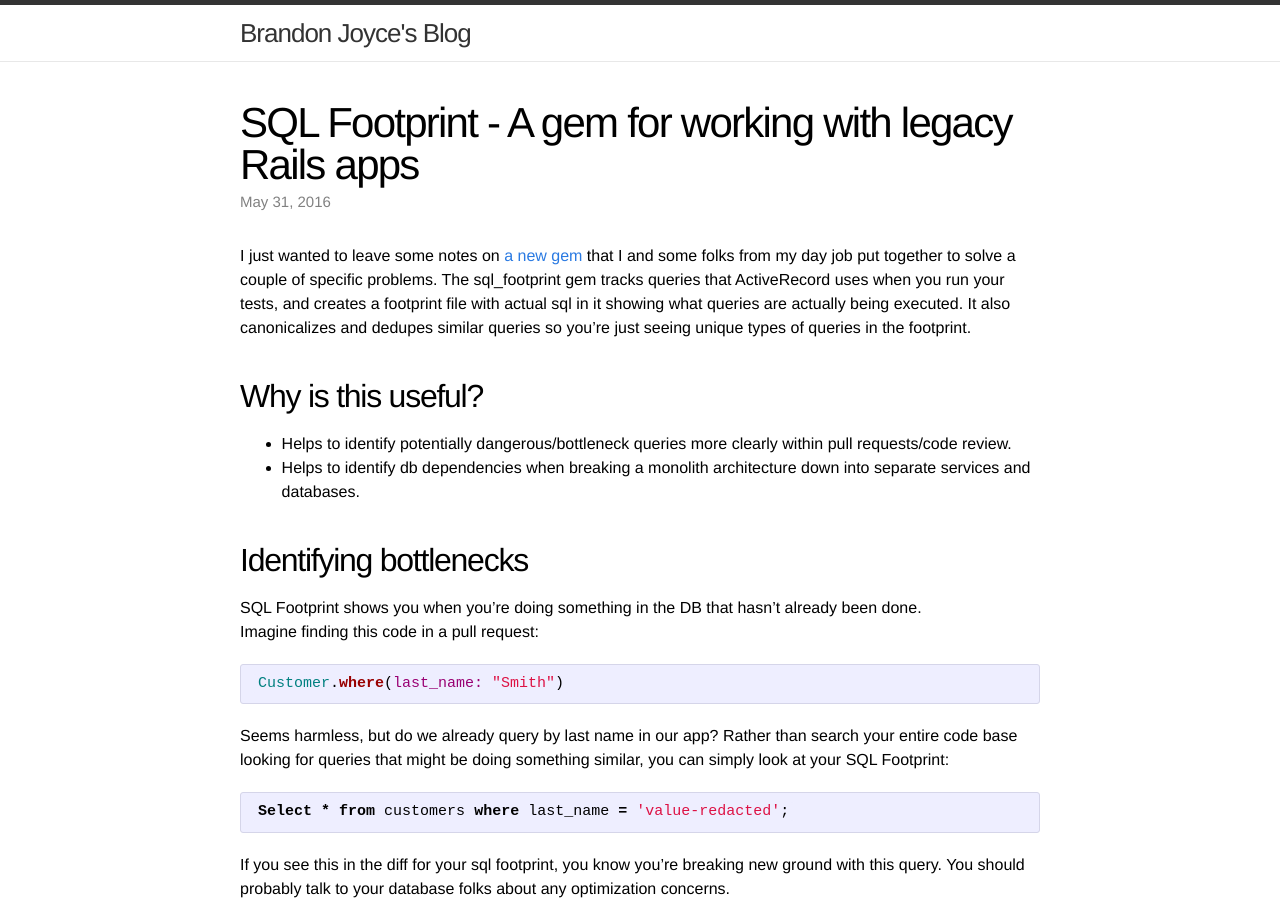
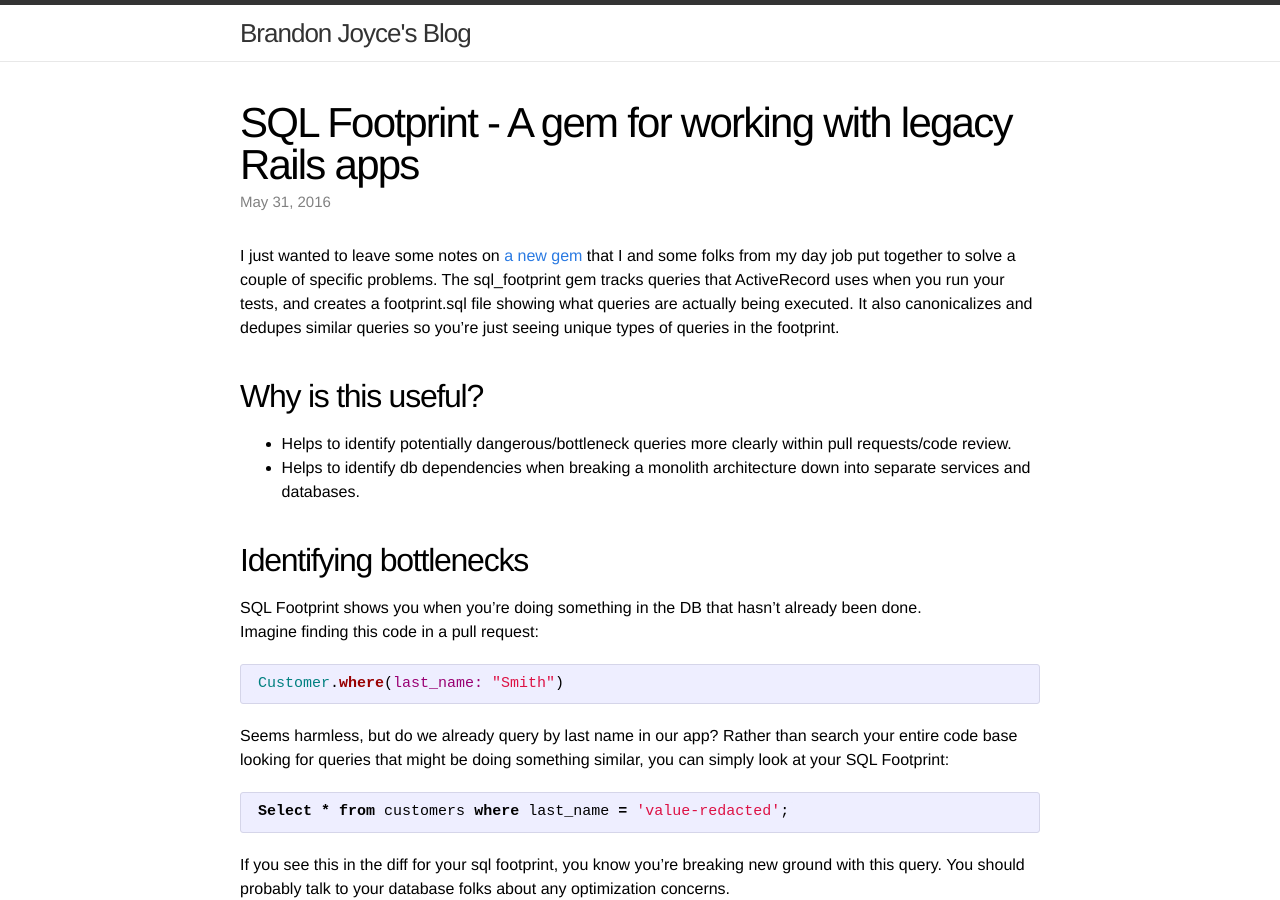
Before and after one commit to BrandonJoyce356/BrandonJoyce356.github.io, a Jekyll site: the page built from _posts/2016-05-31-sql-footprint.md, in a window 1280 px wide and 900 px high. Built offline with Jekyll 4.4.1, drawn with Linux system fonts in a browser that asks for light colours; comment, search, counter and statistics services are not loaded.

Commit message:
Update 2016-05-31-sql-footprint.md

```diff
--- a/_posts/2016-05-31-sql-footprint.md
+++ b/_posts/2016-05-31-sql-footprint.md
@@ -5,7 +5,7 @@ permalink: sql-footprint-gem
 ---
 
 I just wanted to leave some notes on [a new gem](https://github.com/covermymeds/sql_footprint) that I and some folks from my day job put together to solve a couple of specific problems.
-The sql_footprint gem tracks queries that ActiveRecord uses when you run your tests, and creates a footprint file with actual sql in it showing what queries are actually being executed.
+The sql_footprint gem tracks queries that ActiveRecord uses when you run your tests, and creates a footprint.sql file showing what queries are actually being executed.
 It also canonicalizes and dedupes similar queries so you're just seeing unique types of queries in the footprint.
 
 ## Why is this useful?
```
